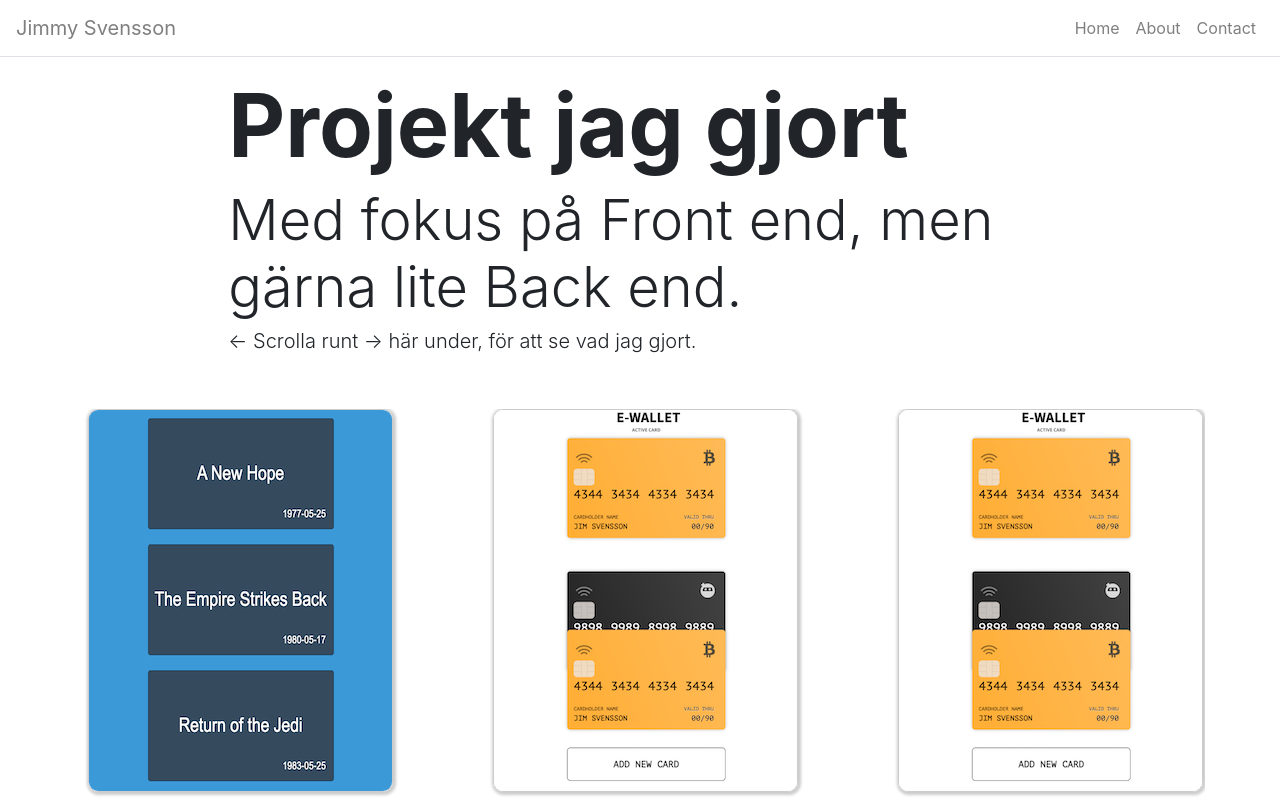
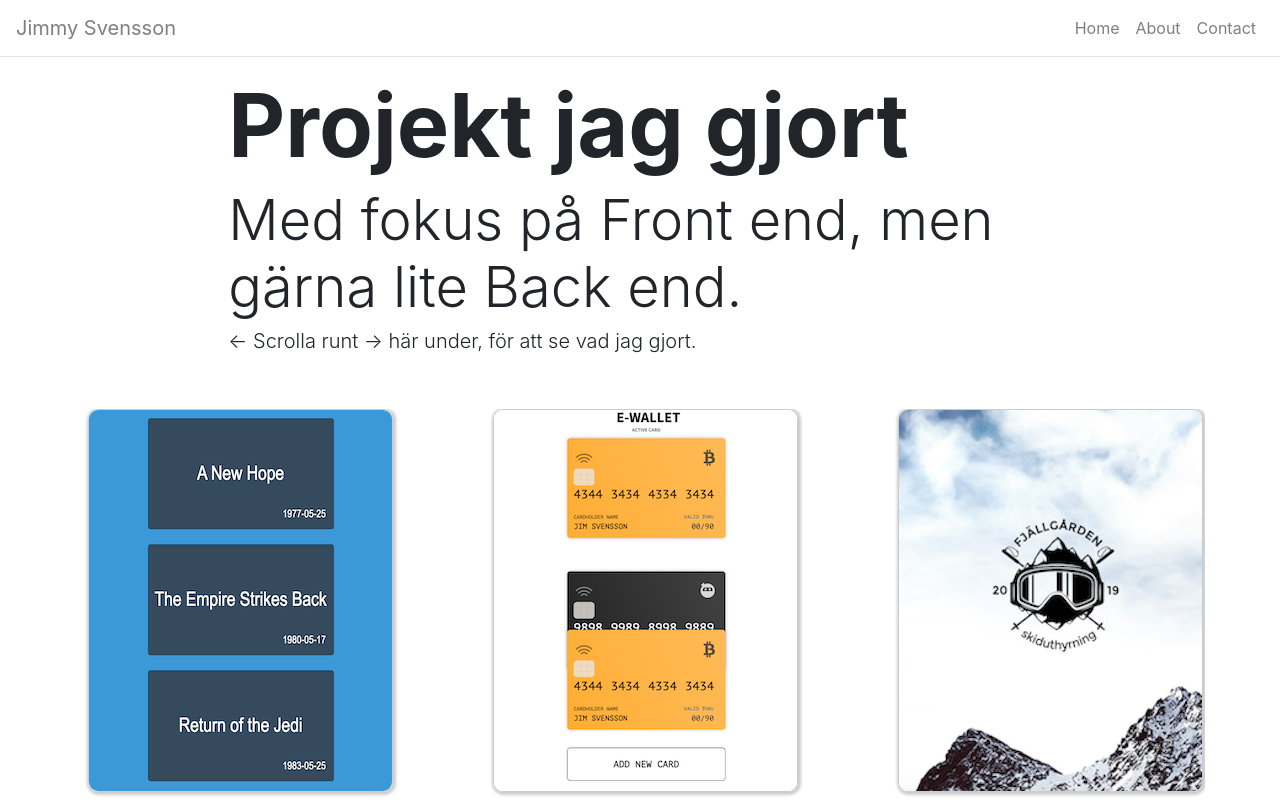
Before and after one commit to RealGobi/RealGobi, a React (Create React App) app: page / in a window 1280 px wide. Shown: the top 800 px of the page. Built offline with nearby package versions, Linux system fonts and the light colour scheme.

Commit message:
styling fix

```diff
--- a/src/App.css
+++ b/src/App.css
@@ -23,7 +23,11 @@
   display: flex;
   justify-content: center;
   align-items: flex-start;
+  margin: 0 0 0 110px;
+  /*
+  if more then 3 obj use:
   margin: 0 0 0 920px;
+  */
 }
 
 .j-card-container{
@@ -42,5 +46,5 @@
 
 .j-content {
   max-width: 800px;
-  margin: 0 auto;
+  margin: 0;
 }
--- a/src/components/Showreel.js
+++ b/src/components/Showreel.js
@@ -21,20 +21,6 @@
   },
     {
     id: 1,
-    title: 'E-Wallet',
-    description: 'Slutprojekt i Morderna Ramverk, React Campus Varberg. Gjord med React, React Router, Context mm',
-    img:eWallet,
-    link:'',
-    selected: false
-  },{
-    id: 91,
-    title: 'E-Wallet',
-    description: 'Slutprojekt i Morderna Ramverk, React Campus Varberg. Gjord med React, React Router, Context mm',
-    img:eWallet,
-    link:'',
-    selected: false
-  },{
-    id: 81,
     title: 'E-Wallet',
     description: 'Slutprojekt i Morderna Ramverk, React Campus Varberg. Gjord med React, React Router, Context mm',
     img:eWallet,
```
Also changed, not shown: 1 other file (tests, documents, lock files or other folders).
